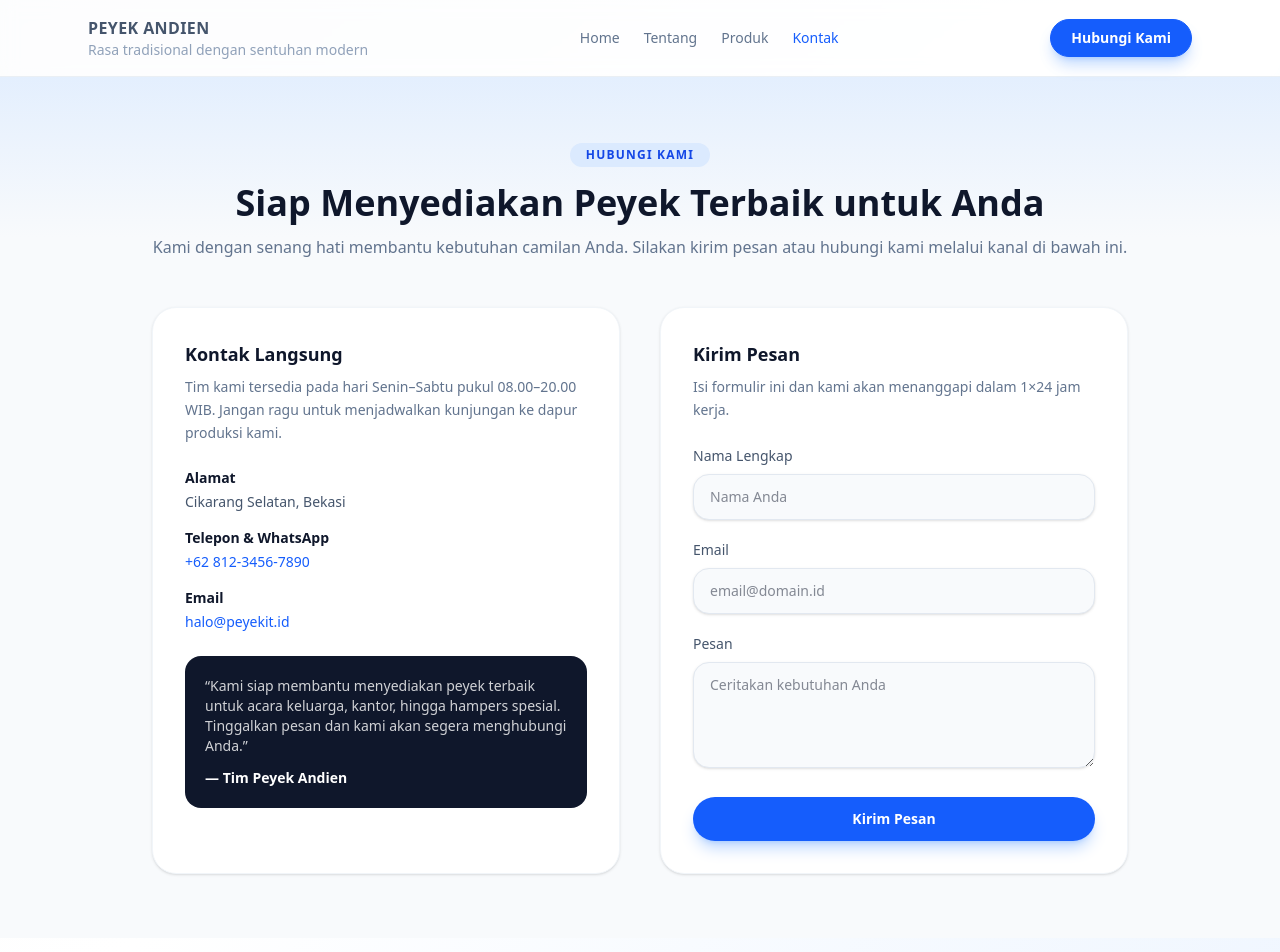
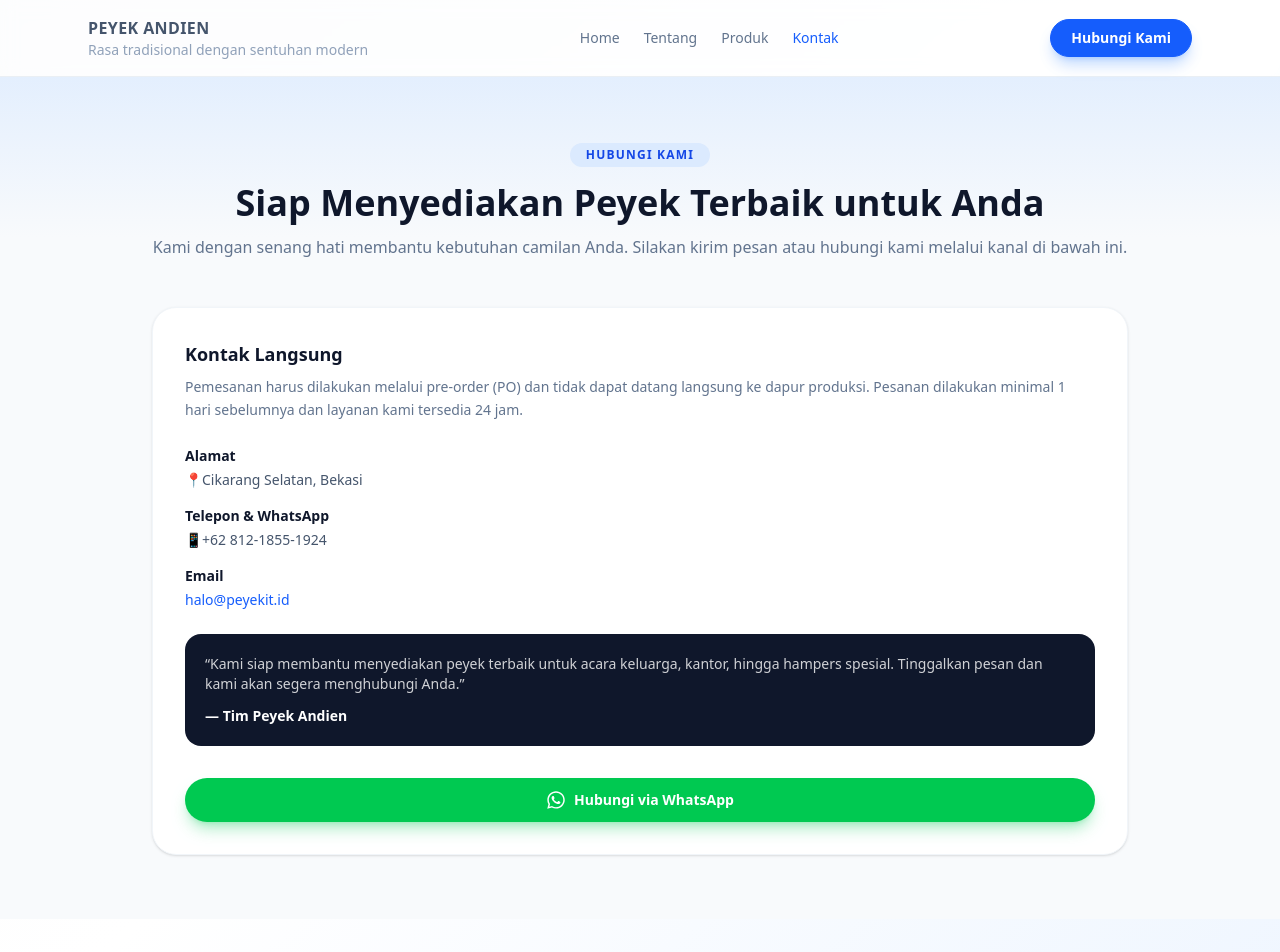
Before and after one commit to yapusss/REACT-LP, a React (Vite) app in the folder react-lp/: page /contact in a window 1280 px wide. Shown: the top 952 px of the page. Built offline with nearby package versions, Linux system fonts and the light colour scheme.

Commit message:
benerin produk

```diff
--- a/react-lp/package.json
+++ b/react-lp/package.json
@@ -13,6 +13,7 @@
   "dependencies": {
     "react": "^19.1.1",
     "react-dom": "^19.1.1",
+    "react-icons": "^5.5.0",
     "react-router-dom": "^7.9.5"
   },
   "devDependencies": {
--- a/react-lp/src/pages/About.jsx
+++ b/react-lp/src/pages/About.jsx
@@ -39,17 +39,17 @@ export default function About() {
               Tentang Kami
             </span>
             <h1 className="text-3xl font-semibold text-slate-900 md:text-4xl">
-              Meracik Keripik Peyek Terbaik Sejak Tahun 1999
+              Meracik Keripik Peyek Terbaik Sejak Tahun 2010
             </h1>
             <p className="text-base leading-relaxed text-slate-600">
-              Berdiri dari dapur kecil di Yogyakarta, Peyek Andien lahir dari
+              Berdiri dari dapur kecil di Cikarang, Peyek Andien lahir dari
               kecintaan keluarga kami terhadap cita rasa Nusantara. Kami percaya
               bahwa makanan terbaik dibuat dengan hati, bahan pilihan, dan
               sentuhan teknologi untuk memastikan kualitasnya selalu konsisten.
             </p>
             <p className="text-base leading-relaxed text-slate-600">
-              Kini kami menggabungkan resep klasik dengan proses modern. Setiap
-              peyek digoreng menggunakan pengontrol suhu digital dan dibungkus
+              Kini kami menggabungkan resep klasik. Setiap
+              peyek digoreng dengan cara tradisional dan dibungkus
               secara higienis, sehingga tetap renyah dan gurih hingga ke tangan
               Anda.
             </p>
--- a/react-lp/src/pages/Contact.jsx
+++ b/react-lp/src/pages/Contact.jsx
@@ -1,3 +1,4 @@
+import { FaWhatsapp } from "react-icons/fa";
 export default function Contact() {
   return (
     <section className="relative overflow-hidden bg-slate-50 py-16">
@@ -19,31 +20,28 @@ export default function Contact() {
           </p>
         </div>
 
-        <div className="mt-12 grid gap-10 md:grid-cols-2">
+        <div className="mt-12 grid gap-10 md:grid-cols-1">
           <div className="rounded-3xl border border-slate-100 bg-white p-8 shadow-sm">
             <h2 className="text-lg font-semibold text-slate-900">
               Kontak Langsung
             </h2>
             <p className="mt-2 text-sm leading-relaxed text-slate-500">
-              Tim kami tersedia pada hari Senin–Sabtu pukul 08.00–20.00 WIB.
-              Jangan ragu untuk menjadwalkan kunjungan ke dapur produksi kami.
+              Pemesanan harus dilakukan melalui pre-order (PO) dan tidak dapat
+              datang langsung ke dapur produksi. Pesanan dilakukan minimal 1
+              hari sebelumnya dan layanan kami tersedia 24 jam.
             </p>
 
             <div className="mt-6 space-y-4 text-sm text-slate-600">
               <div>
                 <p className="font-semibold text-slate-900">Alamat</p>
-                <p className="mt-1">Cikarang Selatan, Bekasi</p>
+                <p className="mt-1">📍Cikarang Selatan, Bekasi</p>
               </div>
               <div>
                 <p className="font-semibold text-slate-900">
                   Telepon &amp; WhatsApp
                 </p>
-                <a
-                  href="tel:+6281234567890"
-                  className="mt-1 block text-blue-600 hover:text-blue-700"
-                >
-                  +62 812-3456-7890
-                </a>
+
+                <p className="mt-1">📱+62 812-1855-1924</p>
               </div>
               <div>
                 <p className="font-semibold text-slate-900">Email</p>
@@ -64,50 +62,17 @@ export default function Contact() {
               </p>
               <p className="mt-3 text-sm font-semibold">— Tim Peyek Andien</p>
             </div>
+
+            <a
+              href="https://wa.me/6281218551924?text=Halo,%20saya%20tertarik%20untuk%20memesan%20peyek."
+              target="_blank"
+              rel="noopener noreferrer"
+              className="mt-8 inline-flex w-full items-center justify-center gap-2 rounded-full bg-green-500 px-6 py-3 text-sm font-semibold text-white shadow-lg shadow-green-500/30 transition hover:-translate-y-0.5 hover:bg-green-600"
+            >
+              <FaWhatsapp className="h-5 w-5" />
+              Hubungi via WhatsApp
+            </a>
           </div>
-
-          <form className="rounded-3xl border border-slate-100 bg-white p-8 shadow-sm">
-            <h2 className="text-lg font-semibold text-slate-900">
-              Kirim Pesan
-            </h2>
-            <p className="mt-2 text-sm leading-relaxed text-slate-500">
-              Isi formulir ini dan kami akan menanggapi dalam 1×24 jam kerja.
-            </p>
-
-            <div className="mt-6 space-y-5 text-sm">
-              <label className="block">
-                <span className="text-slate-600">Nama Lengkap</span>
-                <input
-                  type="text"
-                  placeholder="Nama Anda"
-                  className="mt-2 w-full rounded-2xl border border-slate-200 bg-slate-50 px-4 py-3 text-slate-900 shadow-sm transition focus:border-blue-500 focus:bg-white focus:outline-none focus:ring-2 focus:ring-blue-100"
-                />
-              </label>
-              <label className="block">
-                <span className="text-slate-600">Email</span>
-                <input
-                  type="email"
-                  placeholder="email@domain.id"
-                  className="mt-2 w-full rounded-2xl border border-slate-200 bg-slate-50 px-4 py-3 text-slate-900 shadow-sm transition focus:border-blue-500 focus:bg-white focus:outline-none focus:ring-2 focus:ring-blue-100"
-                />
-              </label>
-              <label className="block">
-                <span className="text-slate-600">Pesan</span>
-                <textarea
-                  rows={4}
-                  placeholder="Ceritakan kebutuhan Anda"
-                  className="mt-2 w-full rounded-2xl border border-slate-200 bg-slate-50 px-4 py-3 text-slate-900 shadow-sm transition focus:border-blue-500 focus:bg-white focus:outline-none focus:ring-2 focus:ring-blue-100"
-                />
-              </label>
-            </div>
-
-            <button
-              type="submit"
-              className="mt-6 inline-flex w-full items-center justify-center rounded-full bg-blue-600 px-6 py-3 text-sm font-semibold text-white shadow-lg shadow-blue-500/30 transition hover:-translate-y-0.5 hover:bg-blue-700"
-            >
-              Kirim Pesan
-            </button>
-          </form>
         </div>
       </div>
     </section>
--- a/react-lp/src/pages/Home.jsx
+++ b/react-lp/src/pages/Home.jsx
@@ -13,9 +13,9 @@ const highlights = [
       "Kami hanya menggunakan kacang dan rempah lokal terbaik dengan standar kontrol kualitas ketat.",
   },
   {
-    title: "Dapur Modern",
+    title: "Dapur Tradisonal",
     description:
-      "Diproduksi di fasilitas higienis bersistem digital sehingga rasa konsisten dan selalu renyah.",
+      "Diproduksi di fasilitas higienis dengan cara tradisonal sehingga rasa konsisten dan selalu renyah.",
   },
   {
     title: "Pengiriman Cepat",
```
Also changed, not shown: 1 other file (tests, documents, lock files or other folders).
